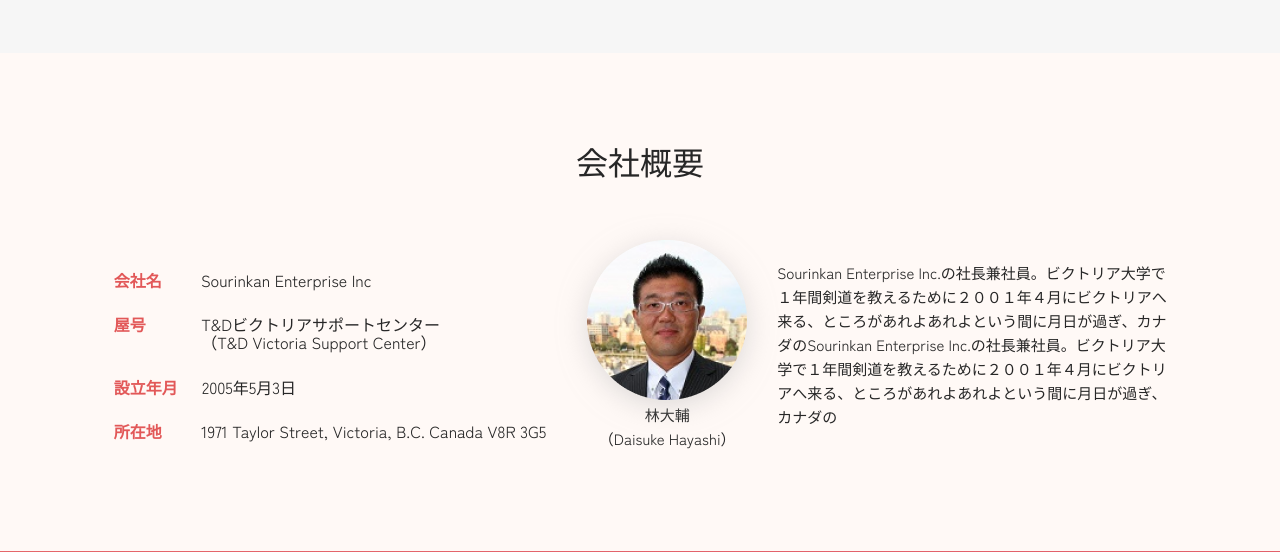
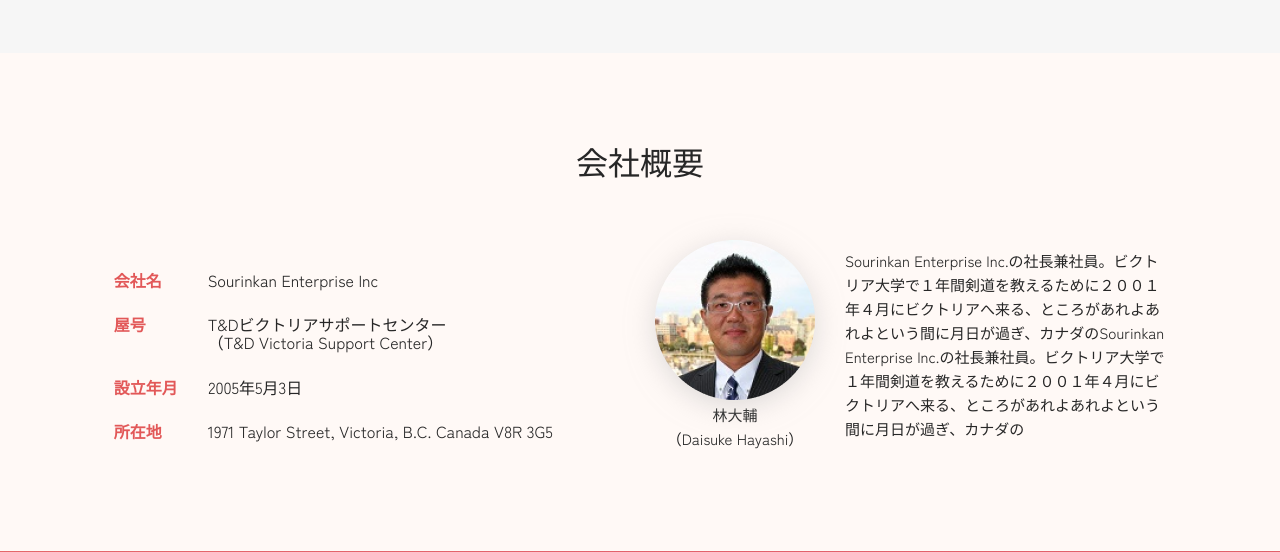
Before and after one commit to k8732yamazaki/Kaori, a PHP site: page / in a window 1280 px wide. Shown: the part 3969-4521 px from the top of the page. Run offline with PHP 8.4, Linux system fonts and the light colour scheme; some libraries are stand-ins or nearby versions.

Commit message:
Adjust styles into #company .content flexbox

```diff
--- a/css/style.css
+++ b/css/style.css
@@ -261,11 +261,12 @@ nav li {
     display: flex;
     justify-content: space-between;
     align-items: center;
+    gap: 30px;
 }
 
 #company tr {
     margin: 20px 0 0;
-    display: block;
+    display: inline-block;
     vertical-align: top;
 }
 
@@ -278,8 +279,8 @@ nav li {
     width: 452px;
 }
 
-.staff {
-    gap: 30px;
+.company_box {
+    flex: 1;
 }
 
 .staff img {
@@ -291,7 +292,7 @@ nav li {
 }
 
 .staff_right {
-    width: 394px;
+    flex: 1;
 }
 
 /* end of company -------------------------------------  */
--- a/index.html
+++ b/index.html
@@ -222,7 +222,7 @@
 			<div class="inner">
 				<h2>会社概要</h2>
 				<div class="content">
-					<div class="company_left">
+					<div class="company_box">
 						<table>
 							<tr>
 								<th>会社名</th>
@@ -242,7 +242,7 @@
 							</tr>
 						</table>
 					</div>
-					<div class="company_right">
+					<div class="company_box">
 						<div class="staff">
 							<div class="staff_left">
 								<img src="images/staff.png" alt="スタッフの顔写真">
```
